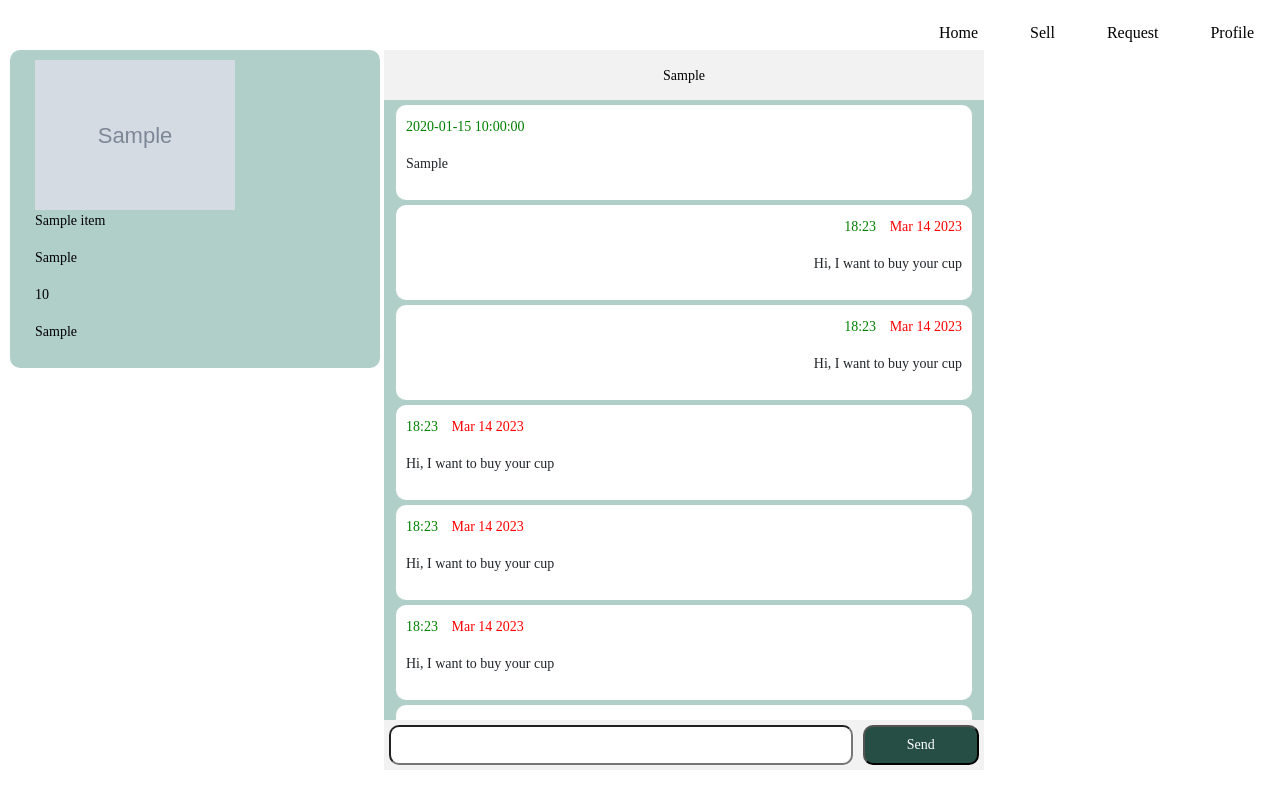
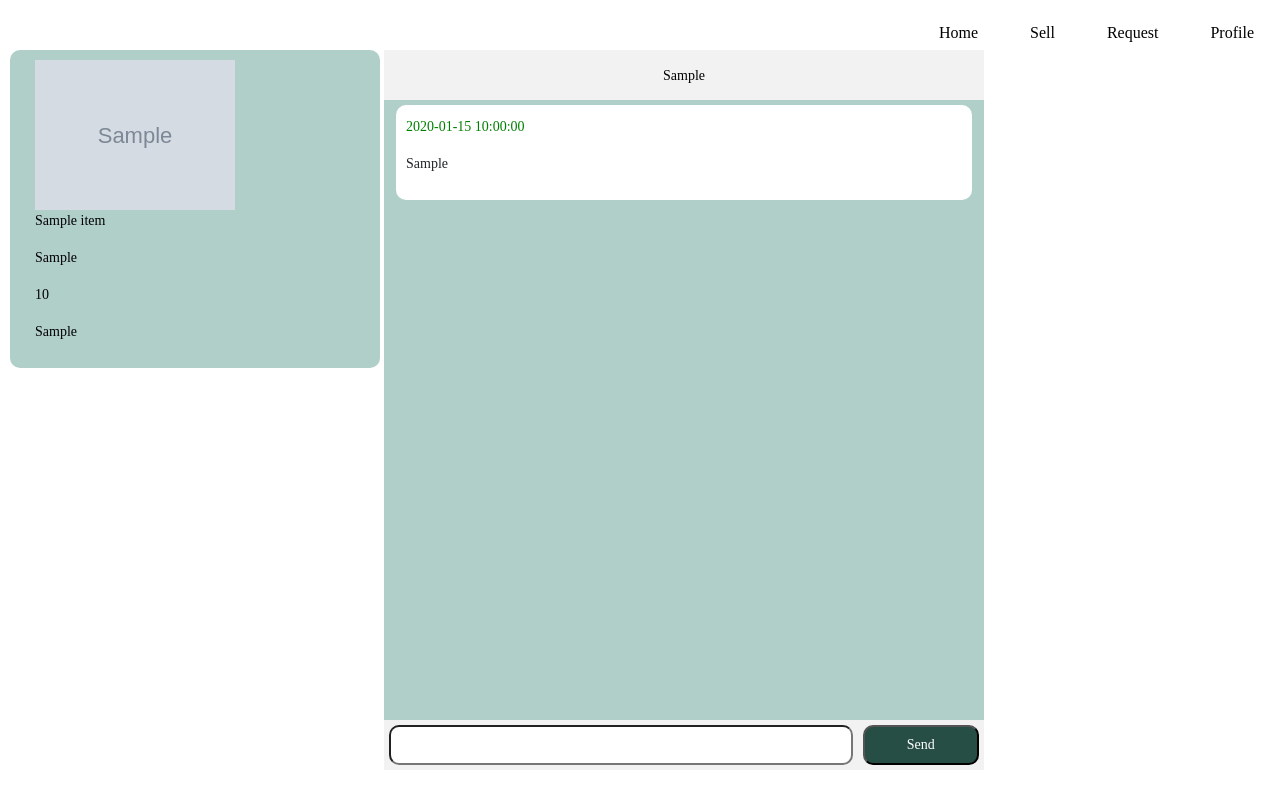
Before and after one commit to CYCKCN/FYP, a Flask app: template webpage/templates/chat.html in a window 1280 px wide. Shown: the top 806 px of the page. Run offline with Flask 2, Linux system fonts and the light colour scheme; the template is opened without the code that fills it: most values are stand-ins (such as "Sample title", 1, 10 or a date in 2020); grey boxes marked "Sample" are stand-in pictures; parts of the project's set-up code (start-up, migrations or seed data) failed here and were passed over; some web fonts are replaced.

Commit message:
chat send ok

```diff
--- a/webpage/static/item.css
+++ b/webpage/static/item.css
@@ -473,11 +473,10 @@ mark{
 	position: relative;
 	display: inline-block;
 	padding: 20px;
-	width: 90%;
+	width: 95%;
 	font-size: 14px;
 	line-height: 20px;
 	letter-spacing: 1px;
-	margin: 0 auto;
 	margin-left: 5%;
 	margin-bottom: 10px;
 	text-align: center;
--- a/webpage/templates/chat.html
+++ b/webpage/templates/chat.html
@@ -35,76 +35,22 @@
             </div>
             <div class="dialogue">
                 {% for chatInfo in chat["chatInfo"] %}
+                {% if chatInfo["sendBy"] == chat["sendBy"] %}
+                <div class="my-pop">
+                    <p style="text-align: right;">
+                        <span class="font-class" style="color: green; margin-right: 10px;">{{chatInfo['sendTime']}}</span>
+                    </p>
+                    <p class="font-class" style="text-align: right;">{{chatInfo['sendTxt']}}</p>
+                </div>
+                {% else %}
                 <div class="other-pop">
                     <p>
                         <span class="font-class" style="color: green; margin-right: 10px;">{{chatInfo['sendTime']}}</span>
                     </p>
                     <p class="font-class">{{chatInfo['sendTxt']}}</p>
                 </div>
+                {% endif %}
                 {% endfor %}
-                <div class="my-pop">
-                    <p style="text-align: right;">
-                        <span class="font-class" style="color: green; margin-right: 10px;">18:23</span>
-                        <span class="font-class" style="color: red;">Mar 14 2023</span>
-                    </p>
-                    <p class="font-class" style="text-align: right;">Hi, I want to buy your cup</p>
-                </div>
-                <div class="my-pop">
-                    <p style="text-align: right;">
-                        <span class="font-class" style="color: green; margin-right: 10px;">18:23</span>
-                        <span class="font-class" style="color: red;">Mar 14 2023</span>
-                    </p>
-                    <p class="font-class" style="text-align: right;">Hi, I want to buy your cup</p>
-                </div>
-                <div class="other-pop">
-                    <p>
-                        <span class="font-class" style="color: green; margin-right: 10px;">18:23</span>
-                        <span class="font-class" style="color: red;">Mar 14 2023</span>
-                    </p>
-                    <p class="font-class">Hi, I want to buy your cup</p>
-                </div>
-                <div class="other-pop">
-                    <p>
-                        <span class="font-class" style="color: green; margin-right: 10px;">18:23</span>
-                        <span class="font-class" style="color: red;">Mar 14 2023</span>
-                    </p>
-                    <p class="font-class">Hi, I want to buy your cup</p>
-                </div>
-                <div class="other-pop">
-                    <p>
-                        <span class="font-class" style="color: green; margin-right: 10px;">18:23</span>
-                        <span class="font-class" style="color: red;">Mar 14 2023</span>
-                    </p>
-                    <p class="font-class">Hi, I want to buy your cup</p>
-                </div>
-                <div class="other-pop">
-                    <p>
-                        <span class="font-class" style="color: green; margin-right: 10px;">18:23</span>
-                        <span class="font-class" style="color: red;">Mar 14 2023</span>
-                    </p>
-                    <p class="font-class">Hi, I want to buy your cup</p>
-                </div>
-                <div class="other-pop">
-                    <p>
-                        <span class="font-class" style="color: green; margin-right: 10px;">18:23</span>
-                        <span class="font-class" style="color: red;">Mar 14 2023</span>
-                    </p>
-                    <p class="font-class">Hi, I want to buy your cup</p>
-                </div>
-                <div class="other-pop">
-                    <p>
-                        <span class="font-class" style="color: green; margin-right: 10px;">18:23</span>
-                        <span class="font-class" style="color: red;">Mar 14 2023</span>
-                    </p>
-                    <p class="font-class">Hi, I want to buy your cup</p>
-                </div>
-                <div class="other-pop">
-                    <p>
-                        <span class="font-class" style="color: green; margin-right: 10px;">18:23</span>
-                        <span class="font-class" style="color: red;">Mar 14 2023</span>
-                    </p>
-                    <p class="font-class">Hi, I want to buy your cup</p>
-                </div>
             </div>
             <div class="input-box">
                 <input class="my-input" type="text" name="send-text">
```
